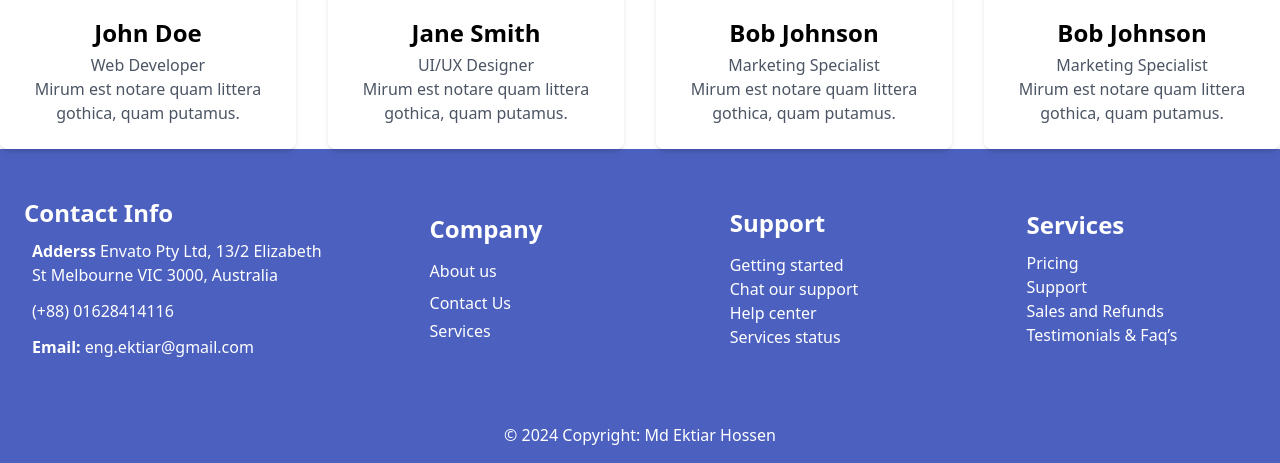
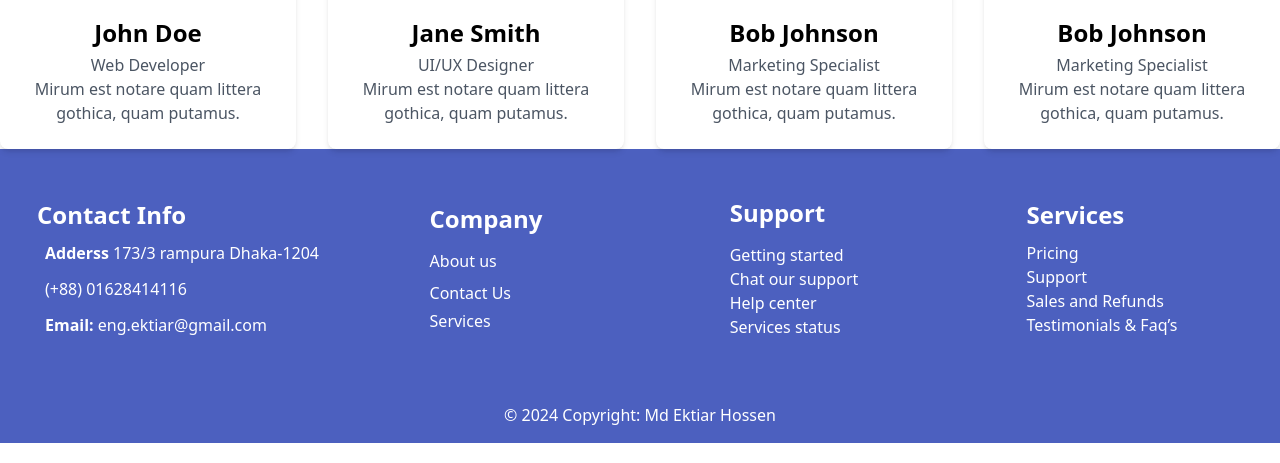
Before and after one commit to engektiar/agency-website-tailwind, a website: page page/Services.html in a window 1280 px wide. Shown: the part 1787-2250 px from the top of the page. Drawn offline with Linux system fonts and the light colour scheme.

Commit message:
footer update kroa hoisa

```diff
--- a/page/Services.html
+++ b/page/Services.html
@@ -226,7 +226,7 @@
               <li class="flex">
                 <span class="text-white mr-2"><i class="fa-solid fa-location-dot"></i></i></span>
                  <p><b>Adderss</b>
-                  Envato Pty Ltd, 13/2 Elizabeth St Melbourne VIC 3000, Australia</p>
+                  173/3 rampura Dhaka-1204</p>
               </li>
               <li class="flex pt-3">
                 <span class="text-white mr-2"> <i class="fa-solid fa-phone"></i></span>
```
Also changed, not shown: index.html (+2 -2 lines), page/aboutUs.html (+1 -1 lines), page/clints.html (+1 -1 lines), page/contactUs.html (+1 -1 lines), page/team.html (+1 -1 lines), page/work.html (+1 -1 lines).
